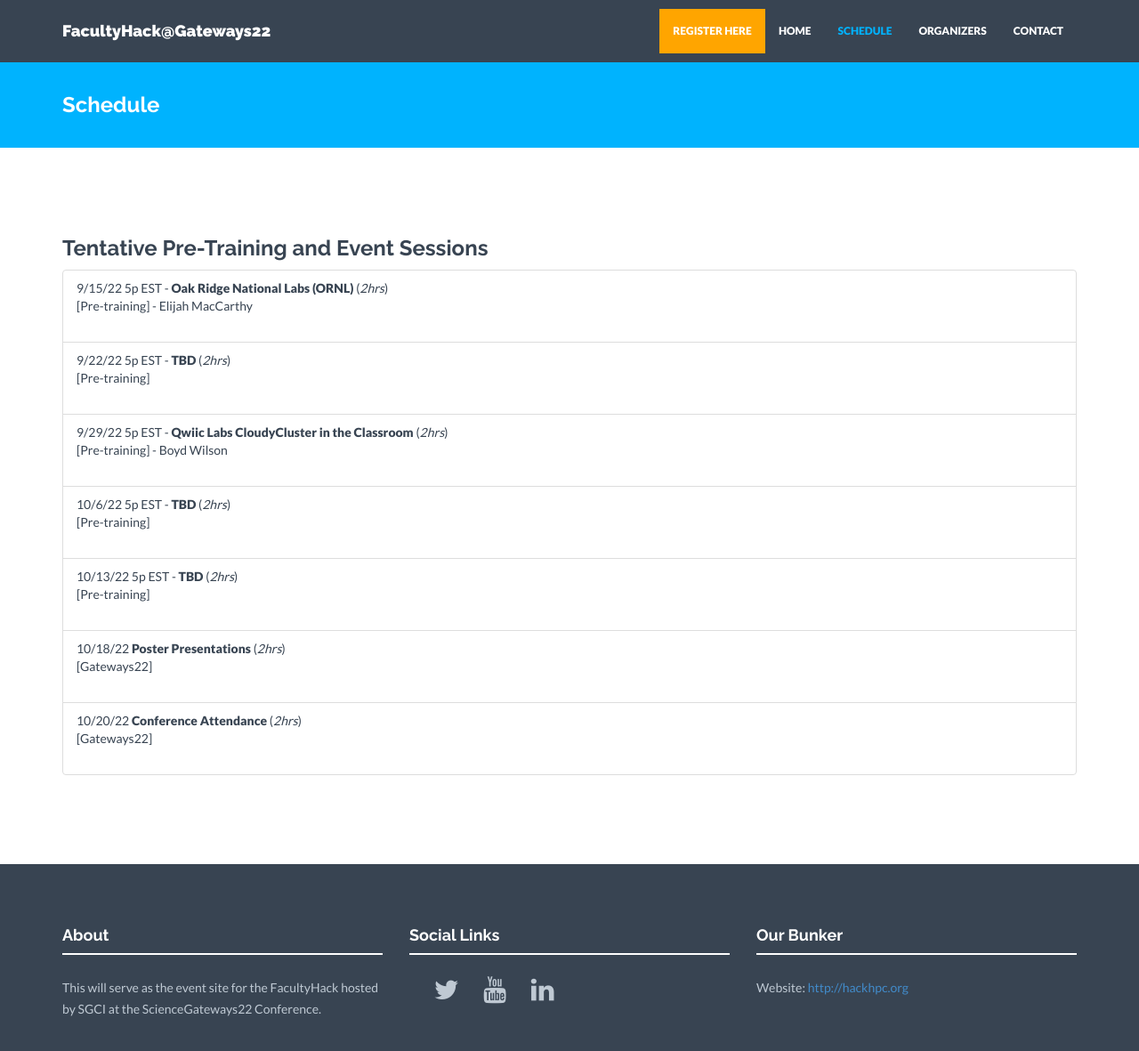
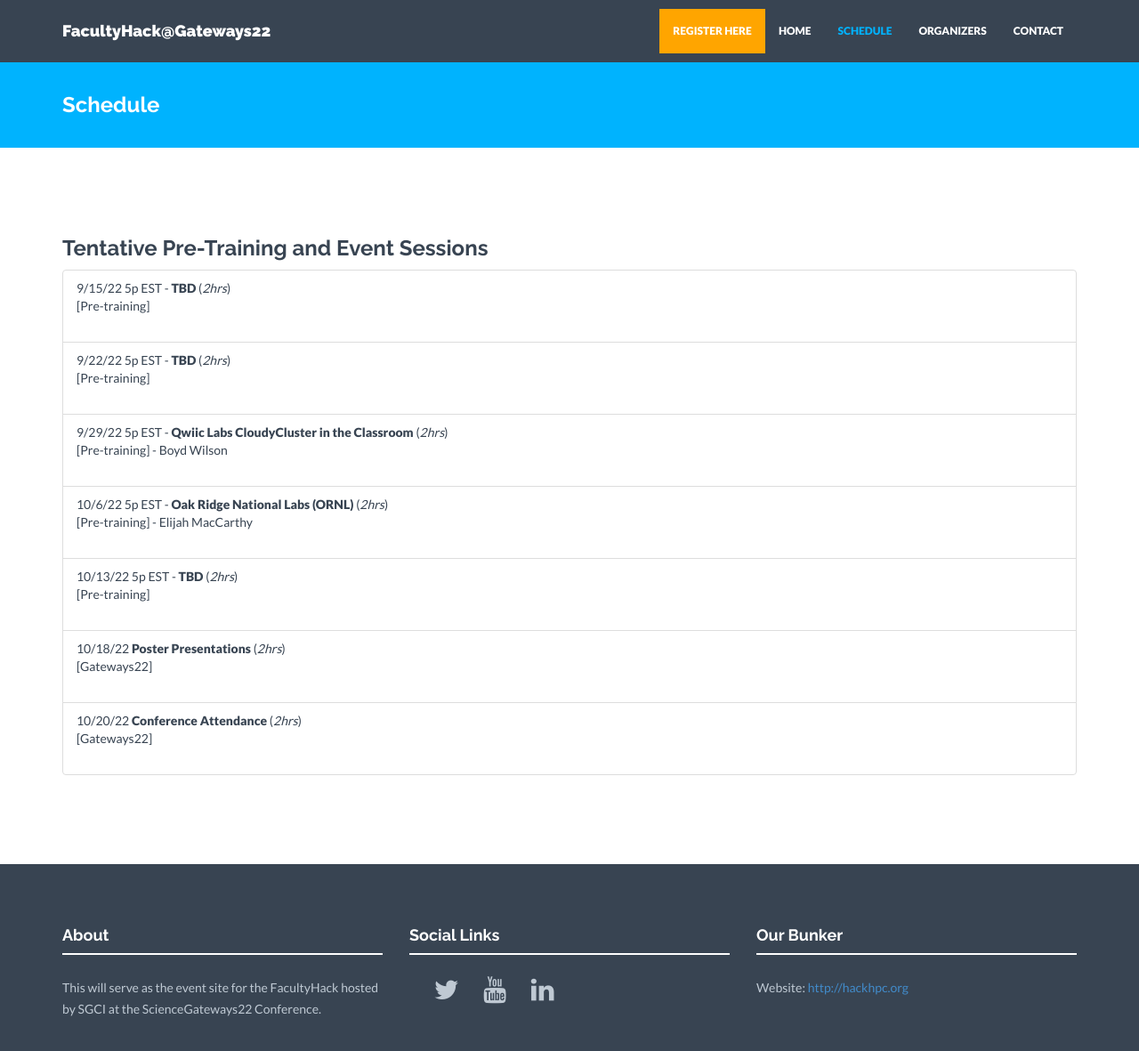
Before and after one commit to HackHPC/FacultyHack-Gateways22, a Jekyll site: the page built from schedule.html, in a window 1280 px wide and 1218 px high. Shown: the top 1181 px of the window at 89% size. Built offline with Jekyll 4.4.1, drawn with Linux system fonts in a browser that asks for light colours; nearby versions of some CDN libraries; part of the change alters nothing that is shown.

```diff
--- a/_data/sessions.yml
+++ b/_data/sessions.yml
@@ -11,9 +11,9 @@ sessions:
 #  files:
 #  url:
 
-- name: "Oak Ridge National Labs (ORNL)"
+- name: "TBD"
   type: "Pre-training"
-  presenter: Elijah MacCarthy
+  #presenter:
   date: 9/15/22
   time: 5p EST
   duration: 2hrs
@@ -49,9 +49,9 @@ sessions:
   #files:
   #url:
 
-- name: "TBD"
+- name: "Oak Ridge National Labs (ORNL)"
   type: "Pre-training"
-  #presenter: "TBD"
+  presenter: "Elijah MacCarthy"
   date: 10/6/22
   time: 5p EST
   duration: 2hrs
```
Also changed, not shown: 2 other files.
